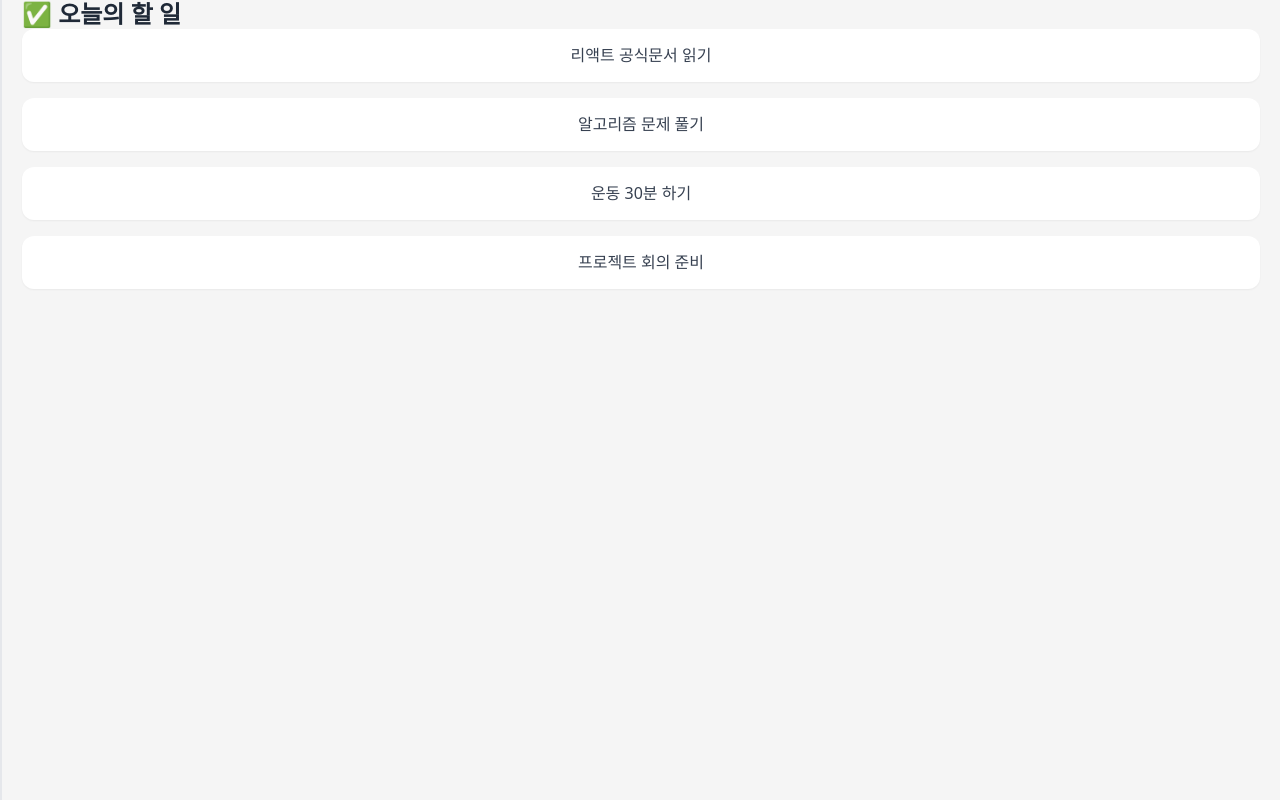
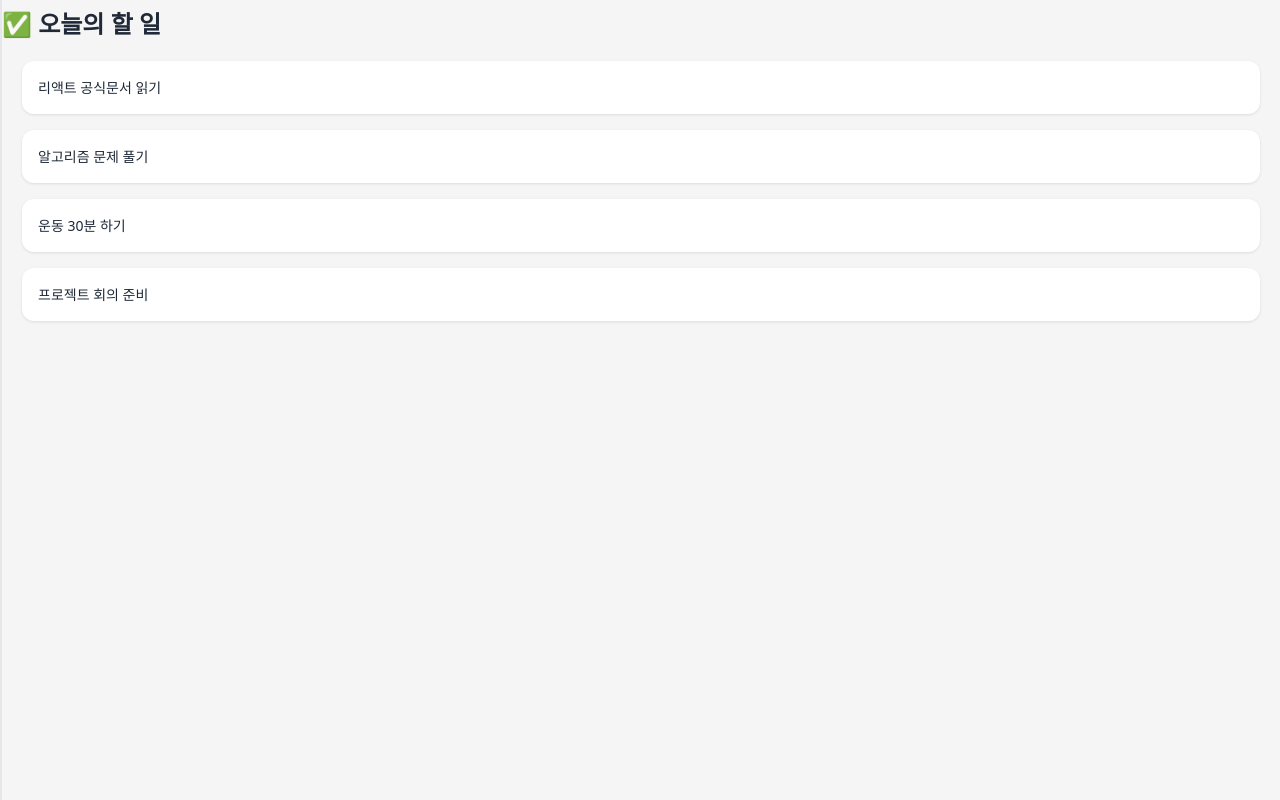
Before and after one commit to IT-Cotato/13th-Frontend-Assignment, a React (Vite) app: page / in a window 1280 px wide. Built offline with nearby package versions, Linux system fonts and the light colour scheme.

Commit message:
feat: header, card 컴포넌트 분리

```diff
--- a/src/components/TodoCard.tsx
+++ b/src/components/TodoCard.tsx
@@ -4,16 +4,25 @@ interface TodoCardProps {
 
 export default function TodoCard({ task }: TodoCardProps) {
   const cardStyle: React.CSSProperties = {
-    backgroundColor: '#FFFFFF',
+    display: 'flex',
+    alignItems: 'center',
     padding: '16px',
+    alignSelf: 'stretch',
+    boxSizing: 'border-box',
+    width: '100%',
+
+    backgroundColor: 'var(--bg-card)',
     borderRadius: '12px',
-    boxShadow: '0 1px 2px rgba(0, 0, 0, 0.05)',
-    fontSize: '16px',
-    fontWeight: 500,
-    color: '#374151',
-    width: '100%',
-    boxSizing: 'border-box'
+    boxShadow: '0 1px 3px 0 rgba(0, 0, 0, 0.10)',
+
+    font: 'var(--font-body)',
+    color: 'var(--text)',
+    textAlign: 'left'
   };
 
-  return <div style={cardStyle}>{task}</div>;
+  return (
+    <div style={cardStyle}>
+      {task}
+    </div>
+  );
 }
--- a/src/components/TodoHeader.tsx
+++ b/src/components/TodoHeader.tsx
@@ -3,14 +3,24 @@ interface TodoHeaderProps {
 }
 
 export default function TodoHeader({ title }: TodoHeaderProps) {
+  const headerStyle: React.CSSProperties = {
+    padding: '10px 0 22px 0',
+    textAlign: 'left',
+  };
+
+  const titleStyle: React.CSSProperties = {
+    font: 'var(--font-h1)',
+    color: 'var(--text)',
+    display: 'flex',
+    alignItems: 'center',
+    gap: '8px',
+    margin: 0,
+    justifyContent: 'flex-start',
+  };
+
   return (
-    <header style={{ textAlign: 'left', padding: '0 20px' }}>
-      <h1 style={{
-        display: 'flex',
-        alignItems: 'center',
-        gap: '12px',
-        justifyContent: 'flex-start'
-      }}>
+    <header style={headerStyle}>
+      <h1 style={titleStyle}>
         {title}
       </h1>
     </header>
```
